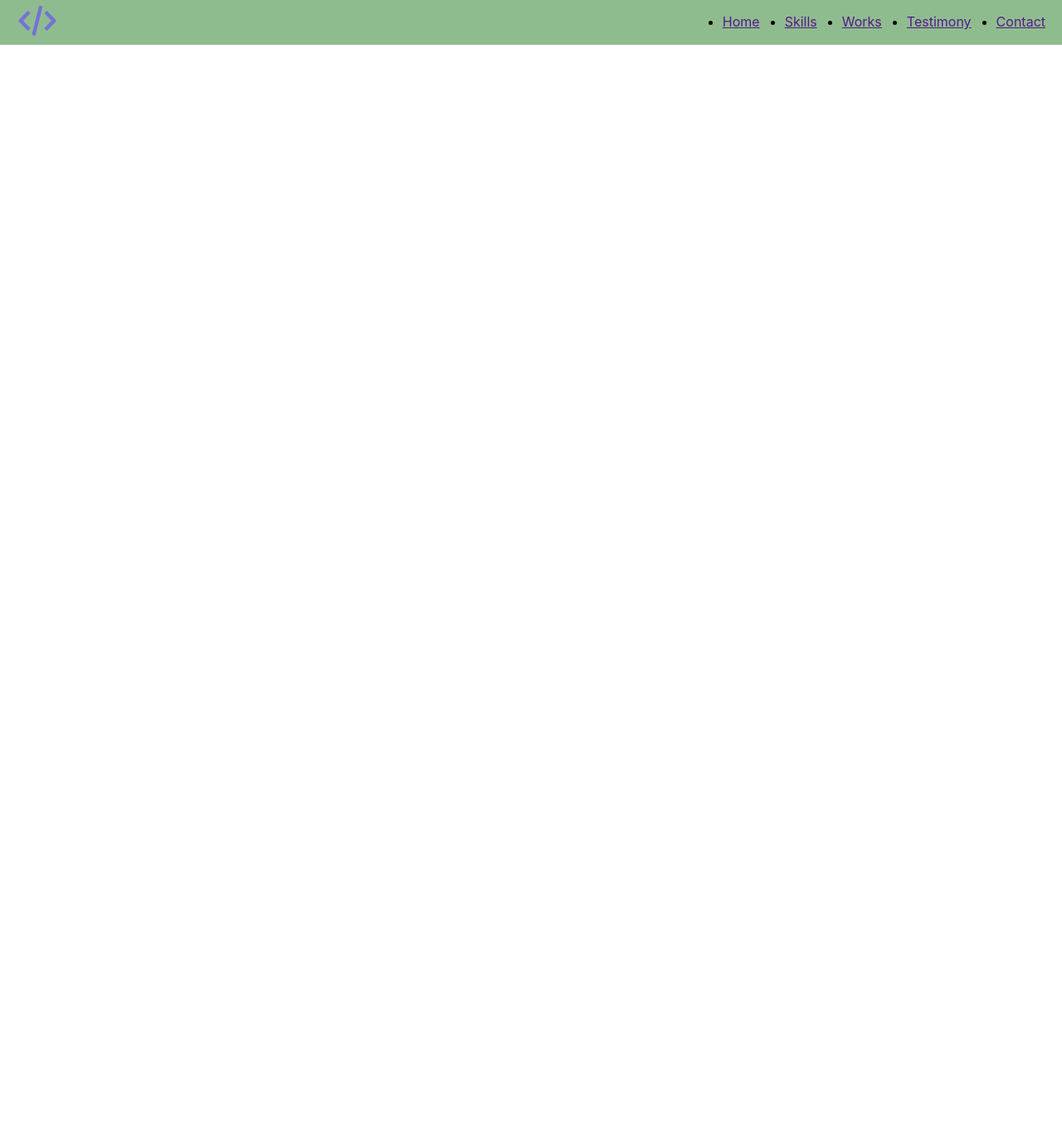
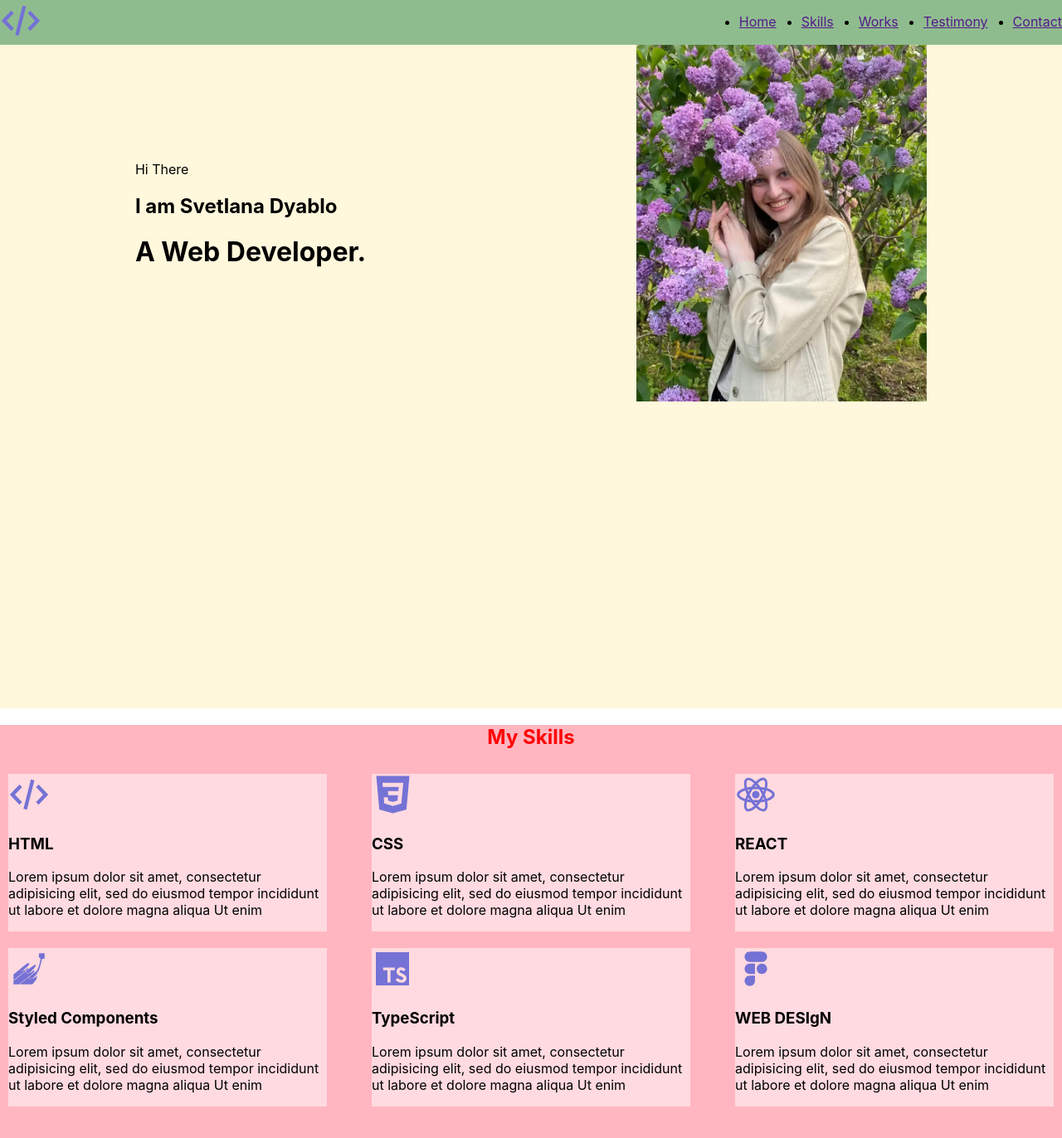
Before and after one commit to ArtLevel/Styled-Components, a React app: page / in a window 1280 px wide. Shown: the top 1372 px of the page at 83% size. Before the commit the page ends 800 px from the top, so only its background shows below. Built offline with nearby package versions, Linux system fonts and the light colour scheme.

Commit message:
Added Section Skills

```diff
--- a/src/App.tsx
+++ b/src/App.tsx
@@ -1,11 +1,16 @@
+import React from 'react'
+import { Header } from './layout/header/Header'
+import { Main } from './layout/sections/main/Main'
 import './App.css'
-import { Header } from './layout/header/Header'
+import { Skills } from './layout/sections/skills/Skills'
 
 
 function App() {
 	return (
 		<div className='App'>
 			<Header />
+			<Main />
+			<Skills />
 		</div>
 	)
 }
--- /dev/null
+++ b/src/components/common/FlexWrapper.tsx
@@ -0,0 +1,16 @@
+import styled from 'styled-components'
+
+interface IFlexWrapper {
+	direction?: string
+	justify?: string
+	align?: string
+	wrap?: string
+}
+
+export const FlexWrapper = styled.div<IFlexWrapper>`
+  display: flex;
+  flex-direction: ${props => props.direction || 'row'};
+  justify-content: ${props => props.justify || 'flex-start'};
+  align-items: ${props => props.align || 'stretch'};
+  flex-wrap: ${props => props.wrap || 'nowrap'};
+`
--- /dev/null
+++ b/src/components/common/SectionTitle.tsx
@@ -0,0 +1,6 @@
+import styled from 'styled-components'
+
+export const SectionTitle = styled.h2`
+  text-align: center;
+  color: red;
+`
--- a/src/layout/header/Header.tsx
+++ b/src/layout/header/Header.tsx
@@ -16,6 +16,4 @@
   background-color: darkseagreen;
   display: flex;
   justify-content: space-between;
-
-  padding: 0 20px;
 `
--- /dev/null
+++ b/src/layout/sections/main/Main.tsx
@@ -0,0 +1,43 @@
+import React from 'react'
+import photo from '../../../assets/images/photo.webp'
+import styled from 'styled-components'
+import { FlexWrapper } from '../../../components/common/FlexWrapper'
+
+export const Main = () => {
+	return (
+		<StyledMain>
+			<FlexWrapper align='center' justify='space-around'>
+
+				<div>
+					<span>Hi There</span>
+					<Name>I am Svetlana Dyablo</Name>
+					<MainTitle>A Web Developer.</MainTitle>
+				</div>
+
+				<Photo src={photo} />
+
+			</FlexWrapper>
+		</StyledMain>
+	)
+}
+
+const StyledMain = styled.div`
+  min-height: 100vh;
+
+  background-color: cornsilk;
+`
+
+const Photo = styled.img`
+  width: 350px;
+  height: 430px;
+
+  object-fit: cover;
+`
+
+const MainTitle = styled.h1`
+
+`
+
+const Name = styled.h2`
+
+`
--- /dev/null
+++ b/src/layout/sections/skills/Skills.tsx
@@ -0,0 +1,51 @@
+import React from 'react'
+import styled from 'styled-components'
+import { FlexWrapper } from '../../../components/common/FlexWrapper'
+import { Skill } from './skill/Skill'
+import { SectionTitle } from '../../../components/common/SectionTitle'
+
+export const Skills = () => {
+	return (
+		<SectionSkills>
+			<SectionTitle>My Skills</SectionTitle>
+
+			<FlexWrapper wrap='wrap' justify='space-between'>
+				<Skill
+					skillText='Lorem ipsum dolor sit amet, consectetur adipisicing elit, sed do eiusmod tempor incididunt ut
+					labore et dolore magna aliqua Ut enim'
+					skillTitle='HTML'
+					iconId='html' />
+				<Skill
+					skillText='Lorem ipsum dolor sit amet, consectetur adipisicing elit, sed do eiusmod tempor incididunt ut
+					labore et dolore magna aliqua Ut enim'
+					skillTitle='CSS'
+					iconId='css' />
+				<Skill
+					skillText='Lorem ipsum dolor sit amet, consectetur adipisicing elit, sed do eiusmod tempor incididunt ut
+					labore et dolore magna aliqua Ut enim'
+					skillTitle='REACT'
+					iconId='react' />
+				<Skill
+					skillText='Lorem ipsum dolor sit amet, consectetur adipisicing elit, sed do eiusmod tempor incididunt ut
+					labore et dolore magna aliqua Ut enim'
+					skillTitle='Styled Components'
+					iconId='styledComponents' />
+				<Skill
+					skillText='Lorem ipsum dolor sit amet, consectetur adipisicing elit, sed do eiusmod tempor incididunt ut
+					labore et dolore magna aliqua Ut enim'
+					skillTitle='TypeScript'
+					iconId='typeScript' />
+				<Skill
+					skillText='Lorem ipsum dolor sit amet, consectetur adipisicing elit, sed do eiusmod tempor incididunt ut
+					labore et dolore magna aliqua Ut enim'
+					skillTitle='WEB DESIgN'
+					iconId='figma' />
+			</FlexWrapper>
+		</SectionSkills>
+	)
+}
+
+const SectionSkills = styled.section`
+  min-height: 100vh;
+  background-color: lightpink;
+`
--- /dev/null
+++ b/src/layout/sections/skills/skill/Skill.tsx
@@ -0,0 +1,35 @@
+import React, { FC } from 'react'
+import { Icon } from '../../../../components/icon/Icon'
+import styled from 'styled-components'
+
+interface ISkill {
+	iconId: string
+	skillTitle: string
+	skillText: string
+}
+
+export const Skill: FC<ISkill> = (props) => {
+	const { skillTitle, skillText, iconId, ...restProps } = props
+
+	return (
+		<StyledSkill>
+			<Icon iconId={iconId} />
+			<SkillTitle>{skillTitle}</SkillTitle>
+			<SkillText>{skillText}</SkillText>
+		</StyledSkill>
+	)
+}
+
+const StyledSkill = styled.div`
+  width: 30%;
+  margin: 10px;
+  background-color: rgba(255, 255, 255, 0.5);
+`
+
+const SkillTitle = styled.h3`
+
+`
+
+const SkillText = styled.p`
+
+`
```
